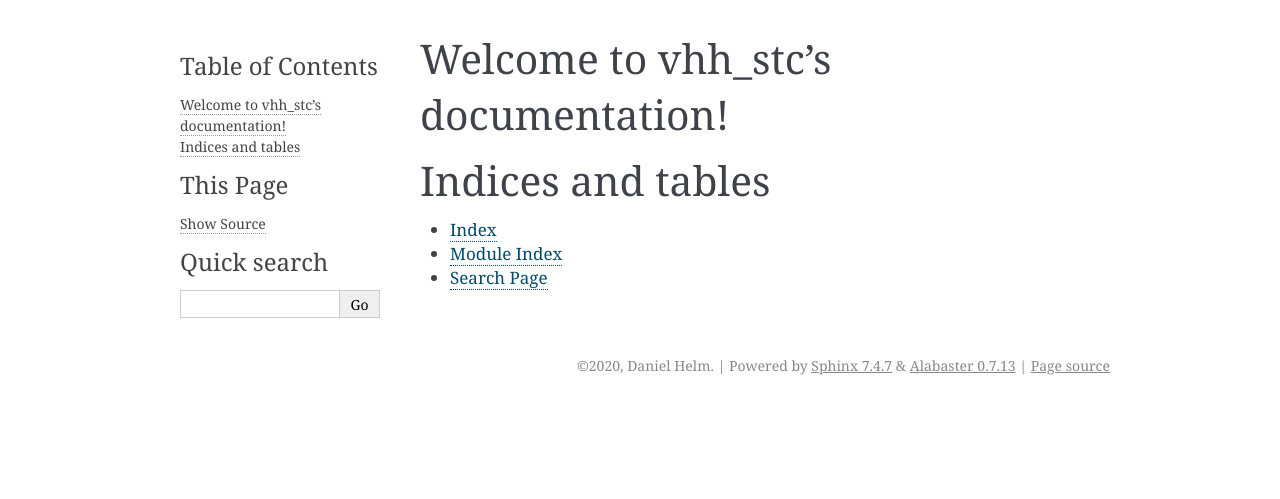
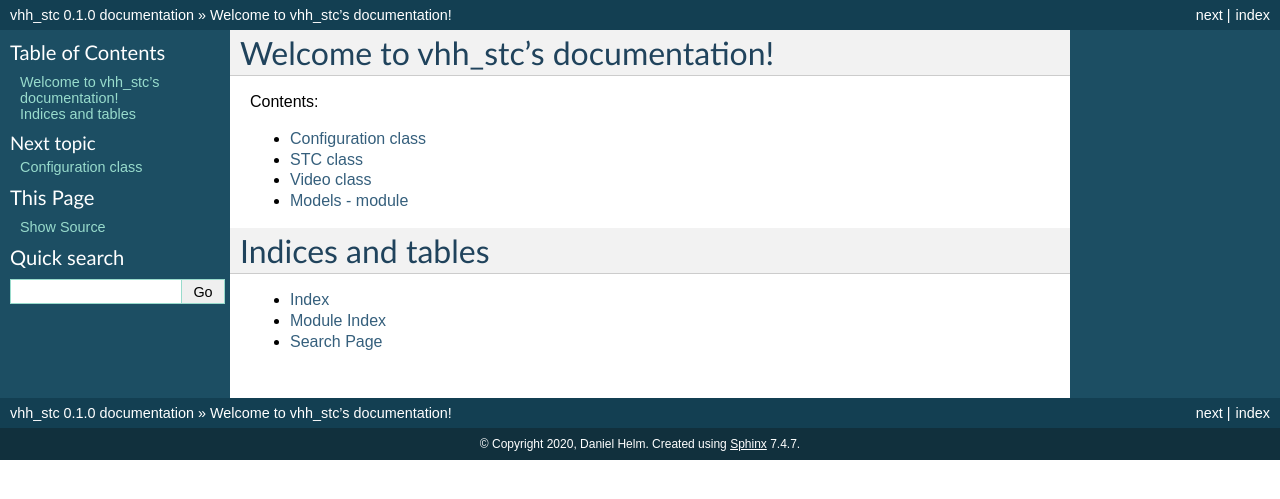
Before and after one commit to vhh-project/vhh_stc, a Sphinx documentation site: the page built from ApiSphinxDocumentation/source/index.rst, in a window 1280 px wide. Shown: the top 499 px of the page. Built offline with Sphinx 7.4.7, drawn with Linux system fonts in a browser that asks for light colours.

Commit message:
- setup sphinx documentation base with some example comments

```diff
--- /dev/null
+++ b/ApiSphinxDocumentation/source/Configuration.rst
@@ -0,0 +1,7 @@
+Configuration class
+====================
+
+.. autoclass:: stc.Configuration.Configuration
+   :members:
+   :undoc-members:
+   :show-inheritance:
--- /dev/null
+++ b/ApiSphinxDocumentation/source/STC.rst
@@ -0,0 +1,7 @@
+STC class
+==========
+
+.. autoclass:: stc.STC.STC
+   :members:
+   :undoc-members:
+   :show-inheritance:
--- a/ApiSphinxDocumentation/source/conf.py
+++ b/ApiSphinxDocumentation/source/conf.py
@@ -10,9 +10,9 @@
 # add these directories to sys.path here. If the directory is relative to the
 # documentation root, use os.path.abspath to make it absolute, like shown here.
 #
-# import os
-# import sys
-# sys.path.insert(0, os.path.abspath('.'))
+import os
+import sys
+sys.path.insert(0, os.path.abspath('../../stc/'))
 
 
 # -- Project information -----------------------------------------------------
@@ -30,8 +30,9 @@
 # Add any Sphinx extension module names here, as strings. They can be
 # extensions coming with Sphinx (named 'sphinx.ext.*') or your custom
 # ones.
-extensions = [
-]
+extensions = ['sphinx.ext.autodoc',
+              'sphinx.ext.inheritance_diagram'
+              ]
 
 # Add any paths that contain templates here, relative to this directory.
 templates_path = ['_templates']
@@ -46,8 +47,8 @@
 
 # The theme to use for HTML and HTML Help pages.  See the documentation for
 # a list of builtin themes.
-#
-html_theme = 'alabaster'
+#alabaster
+html_theme = 'default'
 
 # Add any paths that contain custom static files (such as style sheets) here,
 # relative to this directory. They are copied after the builtin static files,
--- a/ApiSphinxDocumentation/source/index.rst
+++ b/ApiSphinxDocumentation/source/index.rst
@@ -7,9 +7,13 @@
 ===================================
 
 .. toctree::
-   :maxdepth: 2
+   :maxdepth: 4
    :caption: Contents:
 
+   Configuration.rst
+   STC.rst
+   Video.rst
+   Models.rst
 
 
 Indices and tables
```
Also changed, not shown: ApiSphinxDocumentation/source/Models.rst (added, +7 -0 lines), ApiSphinxDocumentation/source/Video.rst (added, +7 -0 lines), 2 other files.
